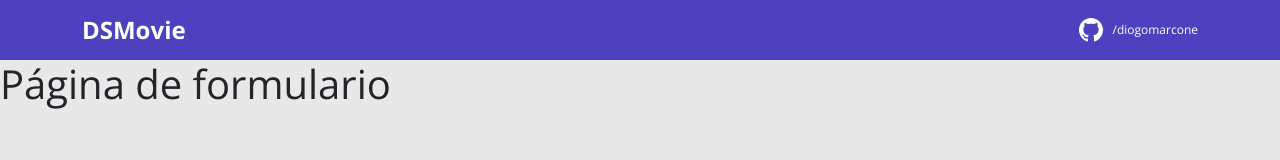
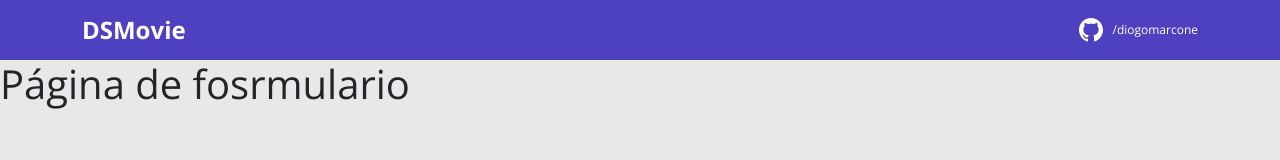
Before and after one commit to diogomarcone/dsmovie, a React (Create React App) app in the folder frontend/: page /form/1 in a window 1280 px wide. Shown: the top 160 px of the page. Built offline with nearby package versions, Linux system fonts and the light colour scheme.

Commit message:
Routes_teste

```diff
--- a/frontend/src/pages/Form/index.tsx
+++ b/frontend/src/pages/Form/index.tsx
@@ -1,6 +1,6 @@
 function Form(){
     return(
-        <h1>Página de formulario</h1>
+        <h1>Página de fosrmulario</h1>
     )
 }
 
```
